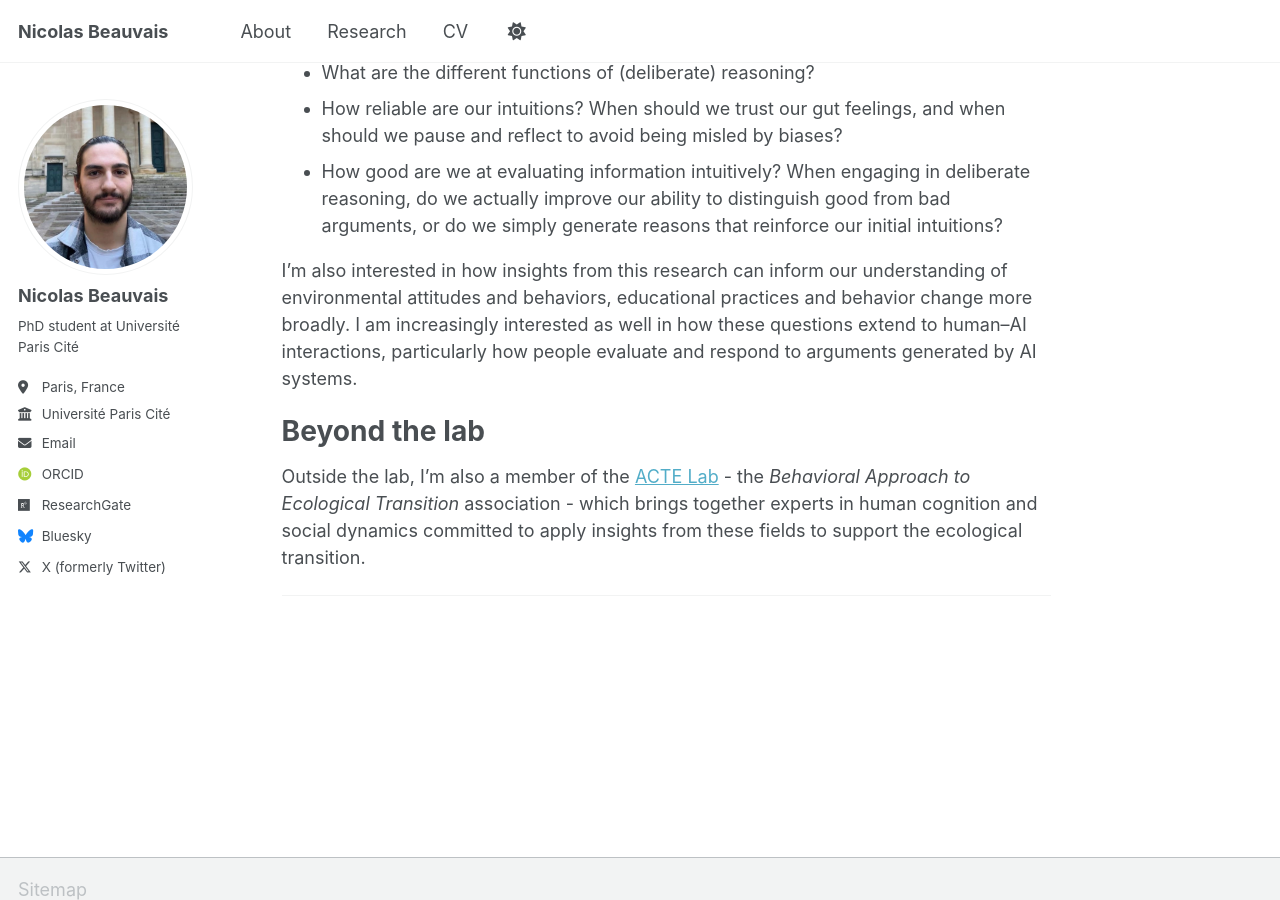
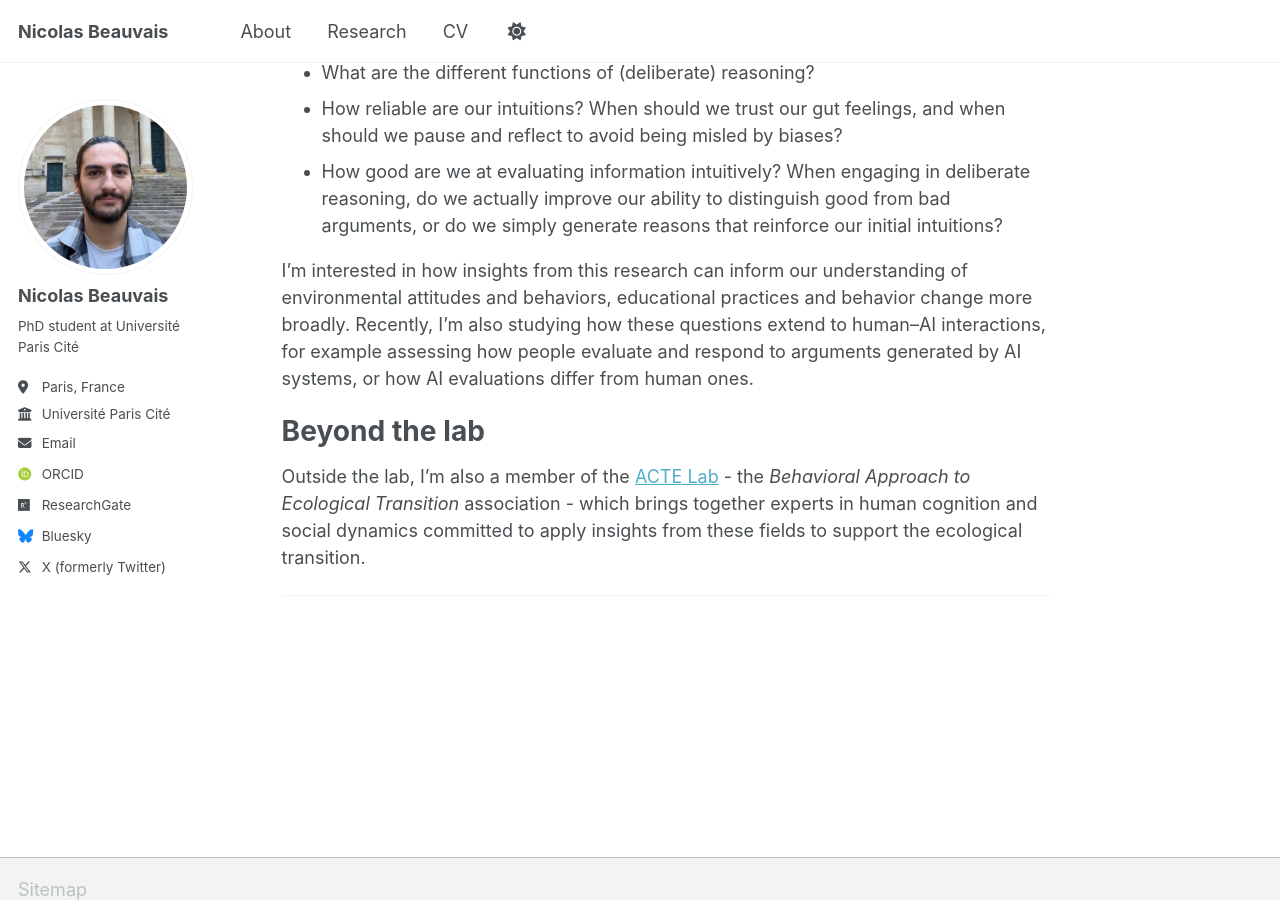
Before and after one commit to nbeauvais/nbeauvais.github.io, a Jekyll site: the page built from _pages/about.md, in a window 1280 px wide and 900 px high, scrolled down 409 px. Built offline with Jekyll 4.4.1, drawn with Linux system fonts in a browser that asks for light colours; some web fonts are replaced; a script that is not in the unit is left out.

Commit message:
Update about.md with revised research interests
Revised text for clarity and updated focus on human-AI interactions.

```diff
--- a/_pages/about.md
+++ b/_pages/about.md
@@ -21,7 +21,8 @@ Concretely, this means addressing questions such as:
 - How reliable are our intuitions? When should we trust our gut feelings, and when should we pause and reflect to avoid being misled by biases?
 - How good are we at evaluating information intuitively? When engaging in deliberate reasoning, do we actually improve our ability to distinguish good from bad arguments, or do we simply generate reasons that reinforce our initial intuitions?
 
-I'm also interested in how insights from this research can inform our understanding of environmental attitudes and behaviors, educational practices and behavior change more broadly. I am increasingly interested as well in how these questions extend to human–AI interactions, particularly how people evaluate and respond to arguments generated by AI systems.
+I'm interested in how insights from this research can inform our understanding of environmental attitudes and behaviors, educational practices and behavior change more broadly.
+Recently, I'm also studying how these questions extend to human–AI interactions, for example assessing how people evaluate and respond to arguments generated by AI systems, or how AI evaluations differ from human ones.
 <br>
 
 Beyond the lab
```
